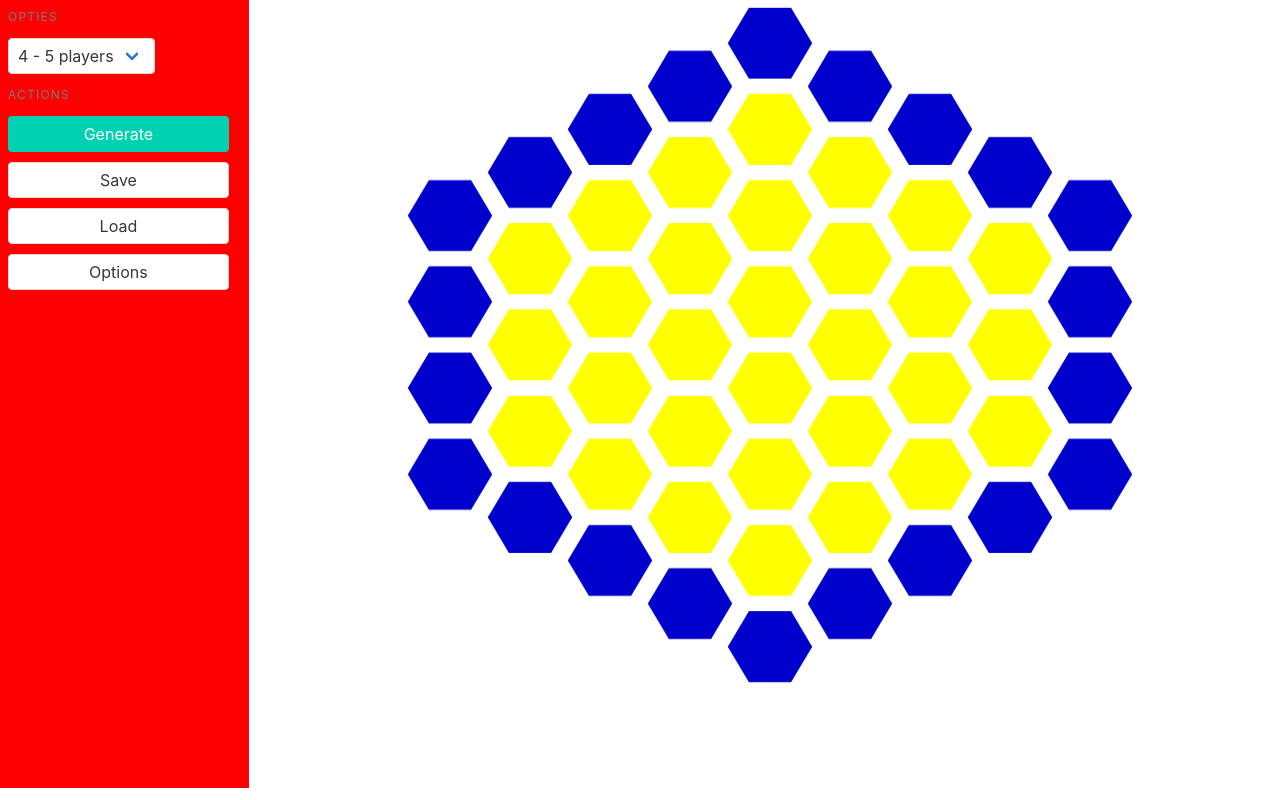
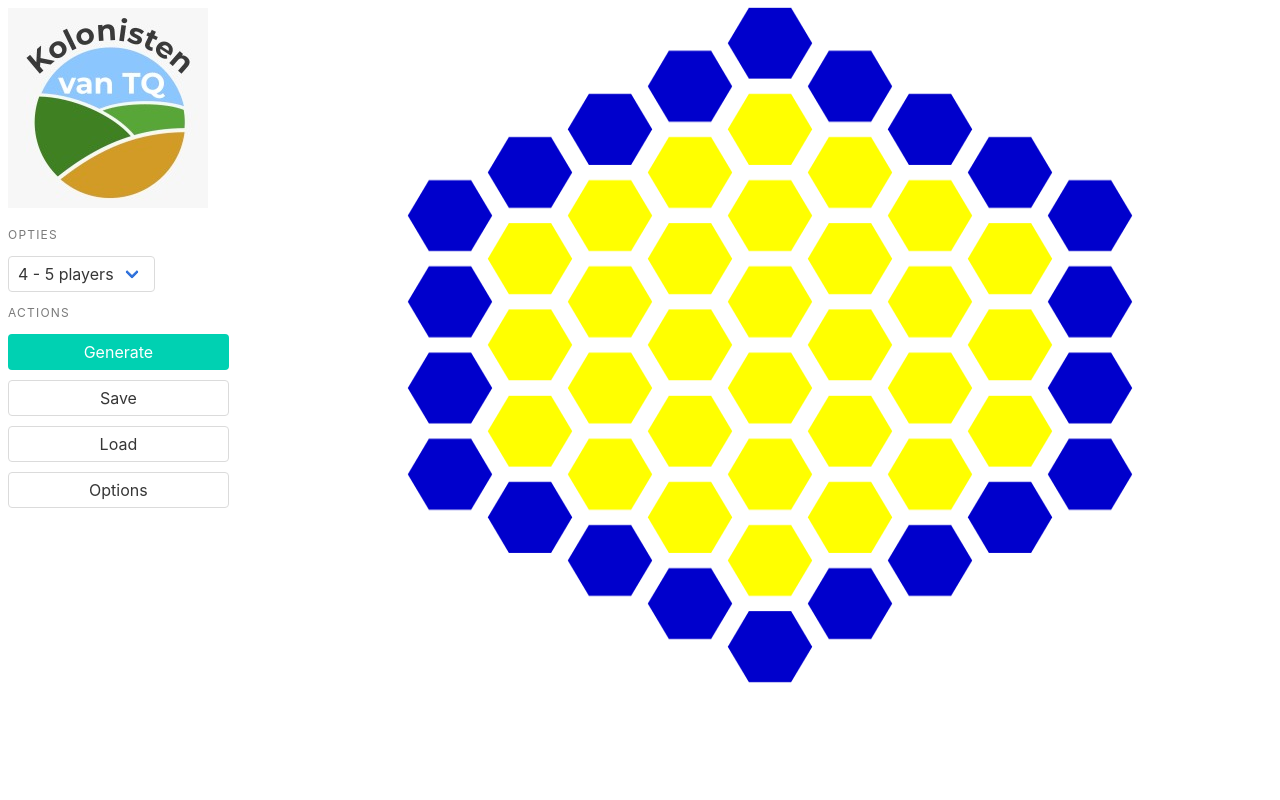
Before and after one commit to BramPWijshake/SoCTQ, a plain HTML site: page index.html in a window 1280 px wide. Drawn offline with nearby package versions, Linux system fonts and the light colour scheme.

Commit message:
Inital commit

```diff
--- a/index.html
+++ b/index.html
@@ -18,6 +18,7 @@
       <div class="columns">
         <aside id="menu" class="column is-one-fifth">
           <nav class="menu">
+            <img id="logo" src="logo.jpeg" alt="">
             <p class="menu-label">
               Opties
             </p>
--- a/main.css
+++ b/main.css
@@ -20,8 +20,11 @@
 }
 
 #menu {
-  background-color: red;
   padding: 20px;
+}
+
+#logo {
+  width: 200px;
 }
 
 #menu .button {
```
Also changed, not shown: logo.jpeg (added).
